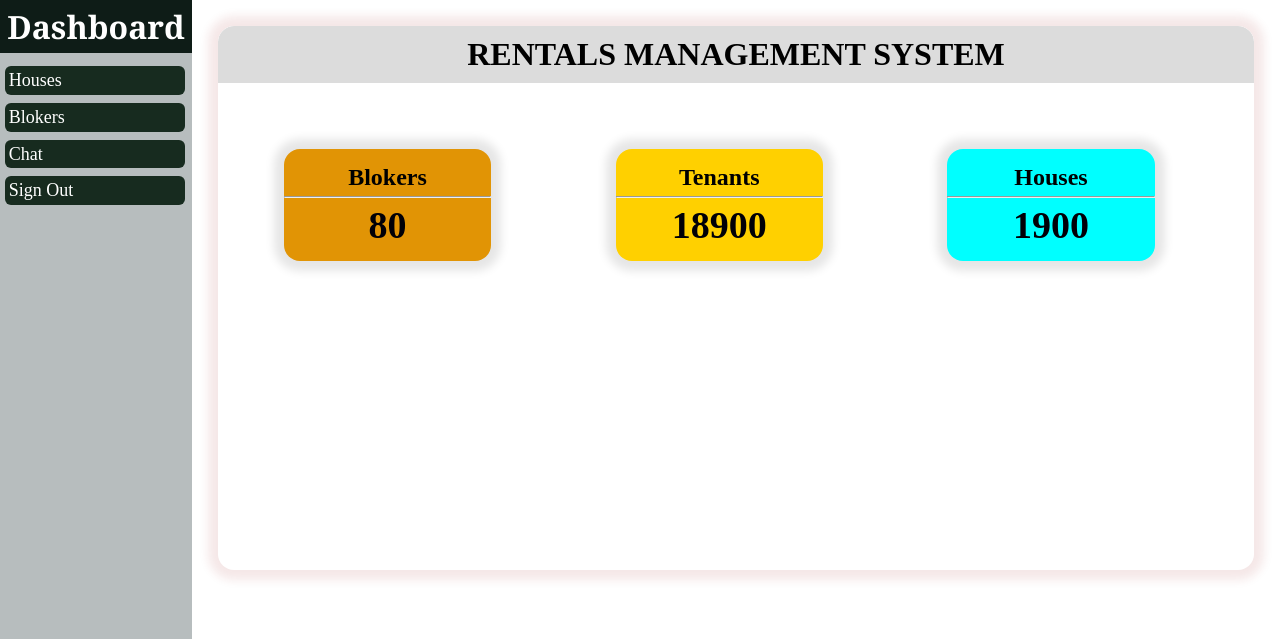
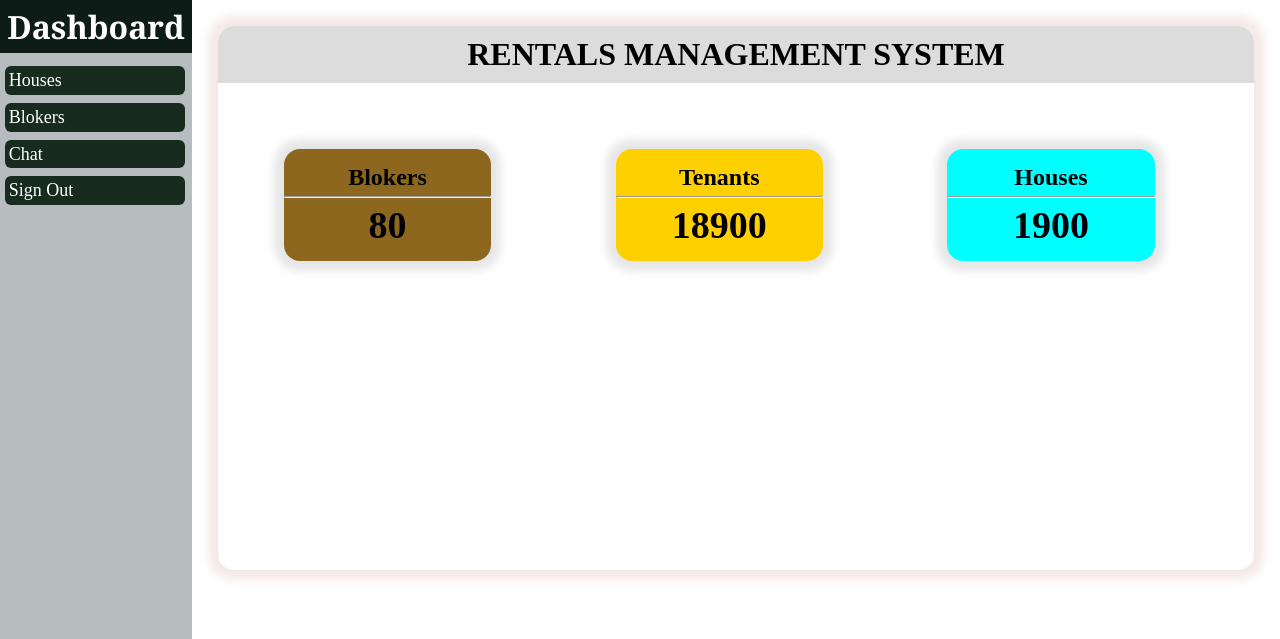
Before and after one commit to ineskanyamuneza/Rentals, a PHP site: page /Landlord/index.php in a window 1280 px wide. Shown: the part 83-722 px from the top of the page. Run offline with PHP 8.4, Linux system fonts and the light colour scheme.

Commit message:
modified

```diff
--- a/Landlord/assets/css/style.css
+++ b/Landlord/assets/css/style.css
@@ -182,7 +182,7 @@
         margin-top:0%;
     }
     .container .main-content .card .cd1{
-        background-color: rgb(225, 148, 5);
+        background-color: rgb(142, 103, 30);
     }
     .container .main-content .card .cd2{
 background-color: rgb(255, 208, 0);
```
